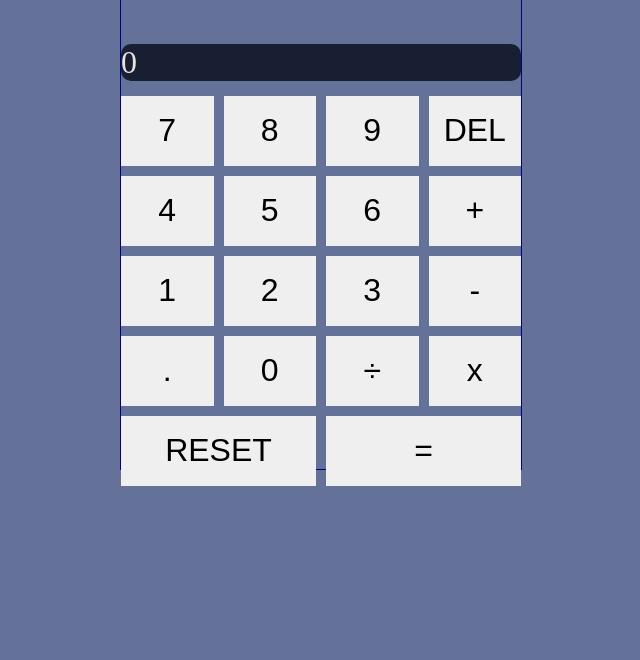
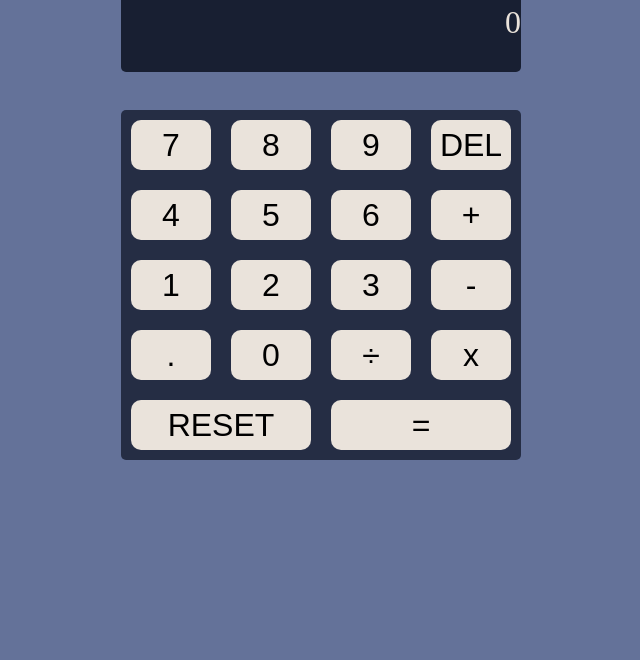
Before and after one commit to ramonferreirareis/calculator, a plain HTML site: page index.html in a window 1280 px wide. Shown: the part 140-800 px from the top of the page, without its empty margins (319-959 px from the left). Drawn offline with Linux system fonts and the light colour scheme.

Commit message:
Feature numbers on display showing at the end of calculator rather than start

```diff
--- a/index.html
+++ b/index.html
@@ -10,7 +10,9 @@
 <body>
     <div class="calculator">
         <h1>calc</h1>
-        <div id="display" class="display">0</div>
+        <div class="display-container">
+            <div id="display" class="display">0</div>
+        </div>
         <div class="buttons">
             <div class="row">
                 <button class="numbers">7</button>
--- a/main.js
+++ b/main.js
@@ -99,7 +99,7 @@ function operation() {
         secondNumber = 0;
     }
 
-    if (operator === "÷" && secondNumber === 0) {
+    if (operator === "÷" && (firstNumber === 0 || secondNumber === 0)) {
         alert("This doesn't work");
         secondNumber = 1;
     }
--- a/style.css
+++ b/style.css
@@ -13,13 +13,13 @@
 * {
     padding: 0;
     border: 0;
+    margin: 0;
 }
 
 body {
     background-color: var(--blue_btn);
     display: flex;
     justify-content: center;
-
     font-size: 32px;
 }
 
@@ -30,39 +30,46 @@ body {
 
     height: 600px;
     width: 400px;
-    border: 1px solid darkblue;
-    gap: 15px;
+    /* border: 1px solid darkblue; */
+
+    justify-content: space-between;
+}
+
+.display-container {
+    width: 100%;
+    height: 100px;
+    background-color: var(--blue_dark);
+    display: flex;
+    justify-content: flex-end;
+    align-items: center;
+    border-radius: 5px;
 }
 
 .display {
-    background-color: var(--blue_dark);
     color: var(--white_btn);
-    width: 100%;
-    height: 100px;
-
-    border-radius: 10px;
 }
 
 .buttons {
     width: 100%;
     display: flex;
     flex-direction: column;
-    gap: 10px;
-
+    background-color: var(--blue_dark_btn);
+    border-radius: 5px;
 }
 
 .buttons .row {
     display: flex;
-    gap: 10px;
-
 }
 
 .row button {
     flex: 1;
-    height: 70px;
+    height: 50px;
 
 }
 
 button {
-    font-size: 32px;;
+    font-size: 32px;
+    margin: 10px;
+    border-radius: 10px;
+    background-color: var(--white_btn);
 }
```
